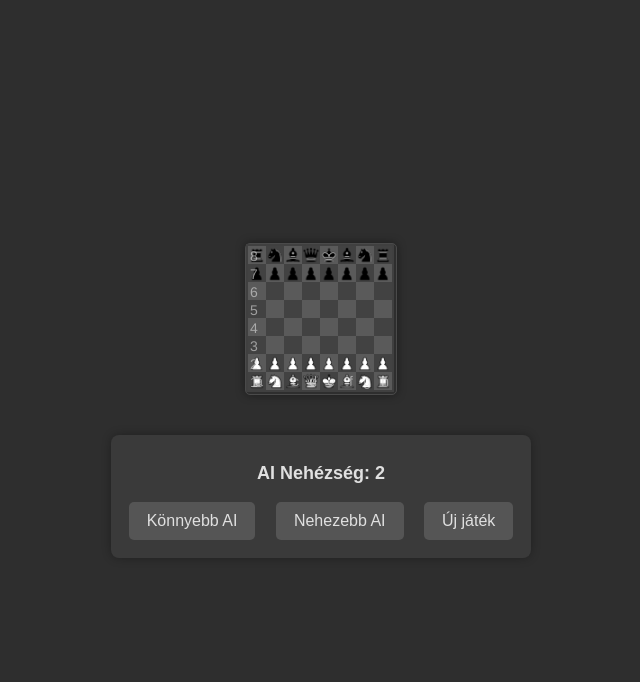
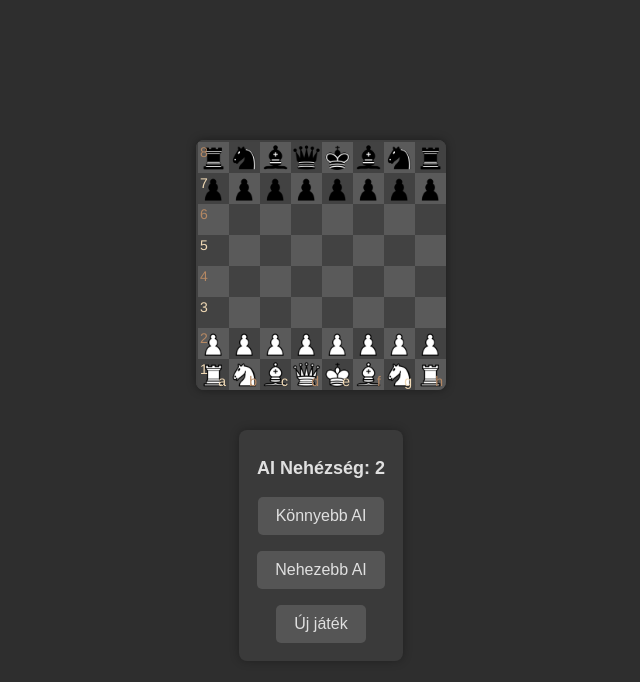
Before and after one commit to llamagrinder2/minisakk, a plain HTML site: page index.html in a window 1280 px wide. Shown: the whole page, without its empty margins (319-959 px from the left). Drawn offline with Linux system fonts and the light colour scheme.

Commit message:
Update style.css

```diff
--- a/style.css
+++ b/style.css
@@ -2,139 +2,117 @@
 body {
     margin: 0;
     padding: 0;
-    font-family: Arial, sans-serif; /* Általánosabb, tiszta betűtípus */
+    font-family: Arial, sans-serif;
     display: flex;
-    flex-direction: column; /* A tábla és a gombok egymás alá kerüljenek */
-    justify-content: center; /* Függőlegesen középre igazítás */
-    align-items: center;    /* Vízszintesen középre igazítás */
-    min-height: 100vh;      /* Teljes képernyőmagasság */
-    background-color: #2e2e2e; /* SÖTÉT HÁTTÉR, a referenciaképhez igazítva */
-    color: #e0e0e0; /* Világos szövegszín a sötét háttéren */
-    overflow: hidden; /* Ne legyen görgetősáv */
+    flex-direction: column;
+    justify-content: center;
+    align-items: center;
+    min-height: 100vh;
+    background-color: #2e2e2e; /* SÖTÉT HÁTTÉR */
+    color: #e0e0e0;
+    overflow: hidden; /* Ne legyen görgetősáv az egész oldalon */
 }
+
+/* Fő konténer a táblának és a lognak */
+.game-container {
+    position: relative; /* Ahhoz, hogy a log abszolút pozíciójú lehessen */
+    /* A width és height itt fix, mert a chessboard.js is fix méretekkel dolgozik alapból. */
+    /* Ha reszponzívvá akarod tenni, a JS-ben is módosítani kell a chessboard méretezését! */
+    width: 250px;
+    height: 250px;
+    margin-bottom: 20px;
+    box-shadow: 0 0 10px rgba(0, 0, 0, 0.4);
+    overflow: hidden; /* NAGYON FONTOS: Ez vágja le a kifutó logokat */
+    border-radius: 8px;
+    background-color: #3e3e3e; /* A háttér, amire a log rákerül */
+}
+
 
 /* Ez a fő konténer, ami a táblát tartalmazza */
 #board {
-    width: 250px; /* Alapméret (ez az "eredeti" kicsi méret) */
-    height: 250px; /* Chessboard.js-nek kell a négyzet alakhoz */
-    /* Box-shadow diszkrétebbé tétele, hogy ne legyen túl feltűnő */
-    box-shadow: 0 0 10px rgba(0, 0, 0, 0.4); /* Enyhe, sötétebb árnyék */
-    margin-bottom: 20px; /* Hely a gomboknak */
-    border-radius: 5px; /* Lekerekített sarkok, hogy lágyabb legyen */
-    /* Hozzáadtam egy vékony, diszkrét keretet */
-    border: 1px solid #4a4a4a;
+    width: 250px;
+    height: 250px;
+    position: relative;
+    z-index: 2; /* Hogy a tábla a log fölött legyen */
 }
 
-/* CSS a még kisebb, "feltűnésmentes" mérethez */
-.small-board {
-    width: 150px !important; /* Még kisebb méret, !important felülírja a chessboard.js-t */
-    height: 150px !important;
-    font-size: 8px; /* A koordináták mérete */
-    /* A small-board is kapjon diszkrét árnyékot és keretet */
-    box-shadow: 0 0 8px rgba(0, 0, 0, 0.5);
-    border: 1px solid #3a3a3a;
+/* AI log kijelző */
+#ai-log-display {
+    position: absolute; /* Abszolút pozíció a game-container-en belül */
+    top: 0;
+    left: 0;
+    width: 100%;
+    height: 100%;
+    padding: 10px;
+    box-sizing: border-box;
+    background-color: rgba(62, 62, 62, 0.8); /* Világosabb szürke, enyhén átlátszó háttér */
+    color: rgba(255, 255, 255, 0.1); /* Nagyon világos szöveg, átlátszó, hogy háttérben legyen */
+    font-family: 'Courier New', monospace; /* Monospace betűtípus a logoknak */
+    font-size: 10px;
+    /* overflow-y: scroll; <-- EZ ELTÁVOLÍTVA */
+    z-index: 1; /* A tábla alatt legyen */
+    white-space: pre-wrap; /* Megőrzi a soremeléseket és töréseket */
+    pointer-events: none; /* NAGYON FONTOS: Nem zavarja a kattintásokat a táblán */
+    line-height: 1.2; /* Kisebb sorköz */
+    display: flex; /* Flexbox a dinamikus gördüléshez alulról felfelé */
+    flex-direction: column-reverse; /* Hogy a legújabb elemek alul legyenek */
+    justify-content: flex-start; /* Az elemek a konténer tetején kezdődnek */
+    align-items: flex-start; /* Balra igazítás */
 }
 
-/* A tábla celláinak finomhangolása */
-.square-55d63 {
-    font-size: 8px; /* A cellában lévő jelölések (ha vannak) */
-    color: rgba(224, 224, 224, 0.6); /* Koordináták színe, enyhén áttetsző */
+/* Scrollbar stílusok ELTÁVOLÍTVA */
+/* #ai-log-display::-webkit-scrollbar { ... } */
+/* #ai-log-display::-webkit-scrollbar-track { ... } */
+/* #ai-log-display::-webkit-scrollbar-thumb { ... } */
+/* #ai-log-display::-webkit-scrollbar-thumb:hover { ... } */
+
+
+/* Rejtett tábla állapot */
+.hidden-board {
+    opacity: 0;
+    pointer-events: none;
+    transition: opacity 0.5s ease-out;
+    position: absolute;
 }
 
-/* A bábuk képének méreteit is a CSS-nek kell skáláznia, ha nem illeszkednek */
-.piece-417db {
-    width: 100% !important;
-    height: 100% !important;
-    background-size: 100% 100% !important; /* Ez fontos lehet, ha a képek nem skálázódnak rendesen */
+/* Kis tábla mérete (látható állapotban) */
+.small-board {
+    opacity: 1;
+    pointer-events: auto;
+    transition: opacity 0.5s ease-in;
+    position: relative;
 }
 
-/* Chessboard.js alapértelmezett színeinek felülírása a sötét témához */
-.board-white {
-    background-color: #5a5a5a; /* SÖTÉT SZÜRKE a világos mezőkhöz */
-}
-
-.board-black {
-    background-color: #424242; /* MÉG SÖTÉTEBB SZÜRKE a sötét mezőkhöz */
-}
-
-/* Kiemelések a jobb felhasználói élményért (ha a script.js ezeket használja) */
-.highlight-square {
-    /* Amikor egy bábu kijelölésre kerül */
-    box-shadow: inset 0 0 8px 8px rgba(100, 255, 100, 0.4); /* Diszkrét zöldes ragyogás */
-}
-
-/* ÚJ KIEMELÉS AZ AKTUÁLISAN LEHETSÉGES LÉPÉSEKNEK (a célmezők) */
-.highlight-move {
-    /* Enyhén világosabb, átlátszó kör a mező közepén */
-    background-color: rgba(100, 100, 200, 0.4); /* Félátlátszó kék-szürke árnyalat */
-    border-radius: 50%; /* Ez adja a kör alakot */
-    /* A következő sorok biztosítják, hogy a kör a mező közepén legyen,
-       feltételezve, hogy a .square-55d63 relatívan pozicionált.
-       Ha nem, akkor csak a background-color fog megjelenni.
-    */
-    position: absolute;
-    top: 50%;
-    left: 50%;
-    transform: translate(-50%, -50%);
-    width: 60%; /* A mező 60%-át tölti ki a kör */
-    height: 60%;
-}
-
-
-/* Az utolsó lépés kiemelése (ha a script.js hozzáadja ezt az osztályt) */
-.last-move-light {
-    background-color: rgba(140, 140, 0, 0.3); /* Félátlátszó barnás/sárgás, diszkrét árnyalat */
-}
-
-.last-move-dark {
-    background-color: rgba(100, 100, 0, 0.3); /* Félátlátszó barnás/sárgás, diszkrét árnyalat */
-}
-
-
-/* @media szabályt módosítva a sötét háttér megtartására */
-@media (min-width: 300px) {
-    body {
-        background-color: #2e2e2e; /* MARADJON A SÖTÉT HÁTTÉR */
-    }
-}
-
-/* Elrejtett, de könnyen megjeleníthető állapot */
-.hidden-board {
-    opacity: 0;
-    pointer-events: none; /* Ne lehessen rákattintani, ha rejtett */
-    position: absolute; /* Rejtett állapotban ne foglaljon helyet */
-    left: -9999px; /* Eltoljuk a képernyőről */
-}
-
-/* UI vezérlőgombok és szövegek stílusai */
 .controls {
-    text-align: center;
+    display: flex;
+    flex-direction: column;
+    align-items: center;
     margin-top: 20px;
     padding: 10px;
-    background-color: #3a3a3a; /* Sötétebb háttér a vezérlőknek */
+    background-color: #3a3a3a;
     border-radius: 8px;
     box-shadow: 0 0 10px rgba(0, 0, 0, 0.3);
 }
 
 .controls button {
-    padding: 10px 18px; /* Kicsit nagyobb gombok */
-    margin: 8px; /* Nagyobb margó a gombok között */
+    padding: 10px 18px;
+    margin: 8px;
     border: none;
-    background-color: #555555; /* Sötétebb szürke gomb háttér */
-    color: #e0e0e0; /* Világos szöveg a gombokon */
+    background-color: #555555;
+    color: #e0e0e0;
     font-size: 16px;
     cursor: pointer;
     border-radius: 5px;
-    transition: background-color 0.3s ease, transform 0.1s ease; /* Átmenet és enyhe "lenyomás" effekt */
+    transition: background-color 0.3s ease, transform 0.1s ease;
 }
 
 .controls button:hover {
-    background-color: #6a6a6a; /* Világosabb szürke hover állapotban */
-    transform: translateY(-2px); /* Enyhe "lebegés" effekt */
+    background-color: #6a6a6a;
+    transform: translateY(-2px);
 }
 
 .controls button:active {
-    background-color: #4a4a4a; /* Még sötétebb lenyomáskor */
+    background-color: #4a4a4a;
     transform: translateY(0);
 }
 
@@ -142,20 +120,4 @@ body {
     font-size: 18px;
     font-weight: bold;
     margin-bottom: 10px;
-    color: #e0e0e0; /* Világos szövegszín */
 }
-
-/* A "restart-button" vagy "resetGame" gomb, ha külön stílust kap */
-#resetGame { /* A script.js-ben használt ID */
-    /* A controls button stílusait örökli, de ha kell, itt felülírható */
-    /* pl: background-color: #c0392b; /* Piros reset gomb */ */
-    /* Esetleg kicsit feltűnőbb reset gomb, ha a felhasználó észrevenné */
-}
-
-/* Egyéb elemek, ha vannak */
-.game-status {
-    font-size: 20px;
-    font-weight: bold;
-    margin-bottom: 15px;
-    color: #e0e0e0;
-}
```
